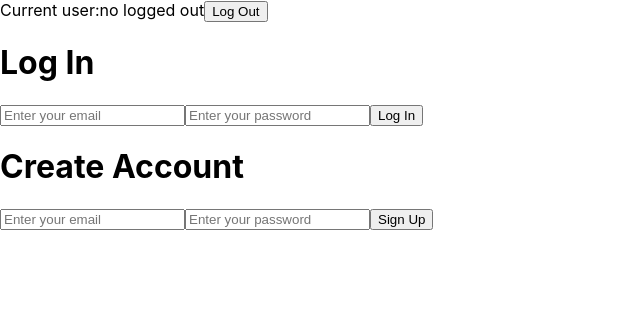
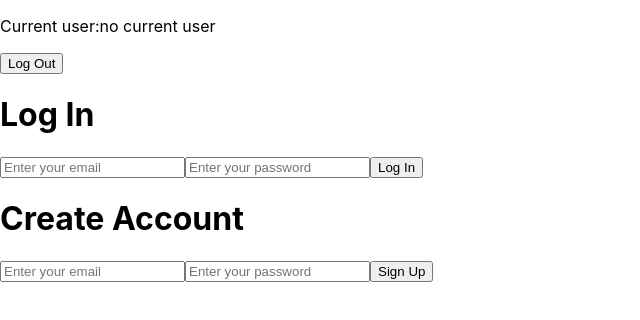
Before and after one commit to s-avery/firebase-auth, a React (Create React App) app: page / in a window 1280 px wide. Shown: the top 320 px of the page, without its empty margins (0-640 px from the left). Built offline with nearby package versions, Linux system fonts and the light colour scheme; no server answers.

Commit message:
jsx to render whether email is verified or not

```diff
--- a/src/App.js
+++ b/src/App.js
@@ -9,8 +9,21 @@ const App = () => {
 
 	return (
 		<div className="App">
-			Current user:
-			{user ? "yes logged in" : "no logged out"}
+			<p>
+				Current user:
+				{user ? (
+					<div>
+						<p>{auth.currentUser.email}</p>
+						<p>
+							Is this user email-verified?
+							{auth.currentUser.emailVerified ? "yes" : "no"}
+						</p>
+					</div>
+				) : (
+					"no current user"
+				)}
+			</p>
+
 			<button onClick={logOut}>Log Out</button>
 			<LoginCard />
 			<SignupCard />
```
